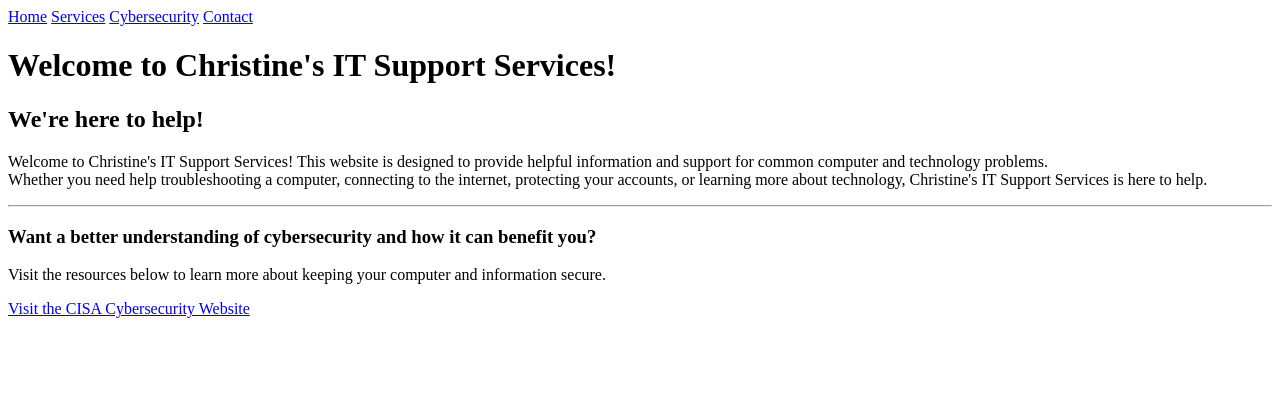
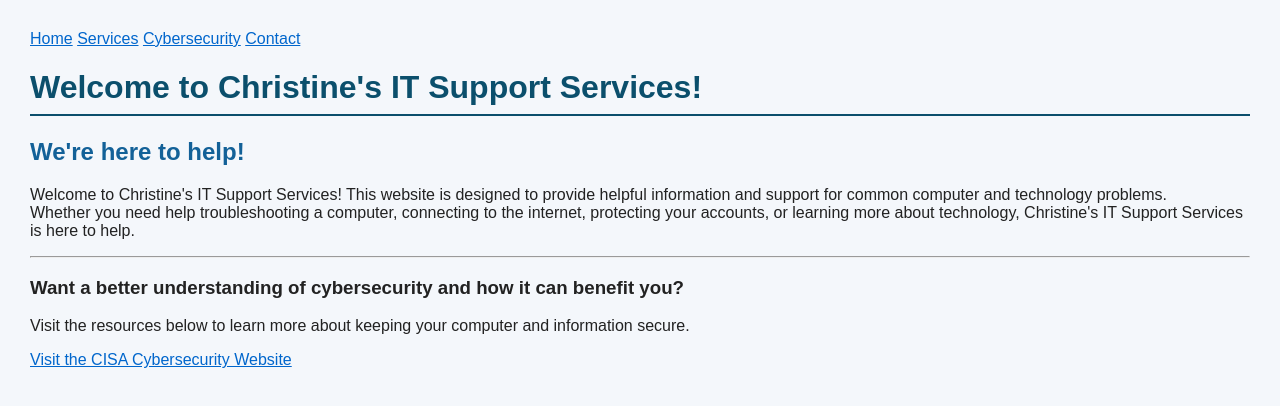
Before and after one commit to cmsst20/260Site, a plain HTML site: page index.html in a window 1280 px wide. Drawn offline with Linux system fonts and the light colour scheme.

Commit message:
Added CSS

```diff
--- a/index.html
+++ b/index.html
@@ -2,12 +2,17 @@
 
 <html lang="en">
 <head>
+    <link href="styles.css" rel="stylesheet">
     <meta charset="UTF-8">
     <meta name="viewport" content="width=device-width, initial-scale=1.0">
     <title>Christine's IT Support Services</title>
+    <style>
+    h2 {
+        color: #136198;
+    }
+</style>
 </head>
 <body>
-
         <nav>
         <a href="index.html">Home</a>
         <a href="services.html">Services</a>
--- /dev/null
+++ b/styles.css
@@ -0,0 +1,17 @@
+/*this is my style page*/
+body {
+    font-family: Arial, sans-serif;
+    background-color: #f4f7fb;
+    margin: 30px;
+    color: #222222;
+}
+
+h1 {
+    color: #0b4f6c;
+    border-bottom: 2px solid #0b4f6c;
+    padding-bottom: 8px;
+}
+
+a {
+    color: #0066cc;
+}
```
Also changed, not shown: Contact.html (+2 -1 lines), Security.html (+1 -0 lines), services.html (+1 -0 lines).
